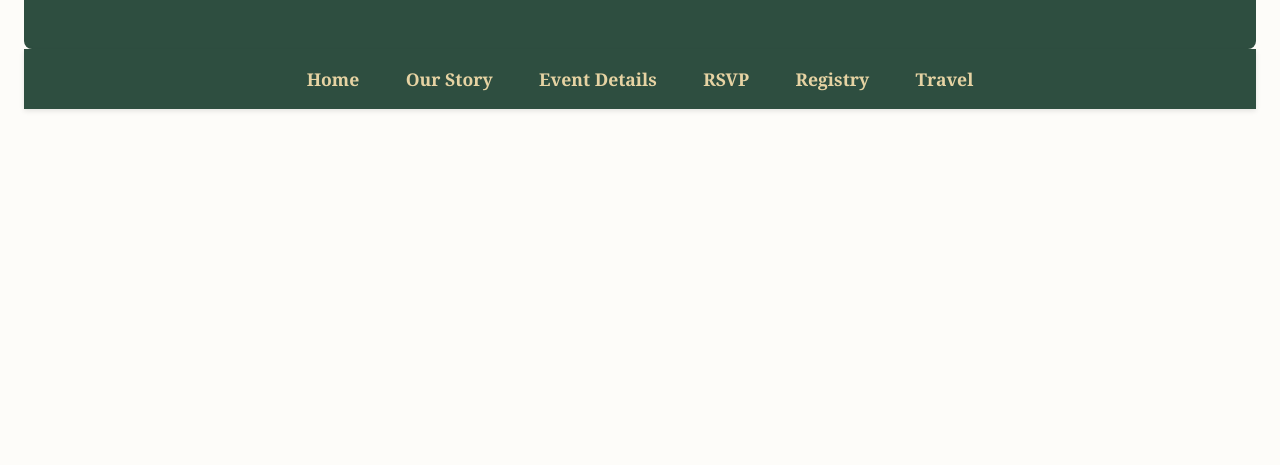
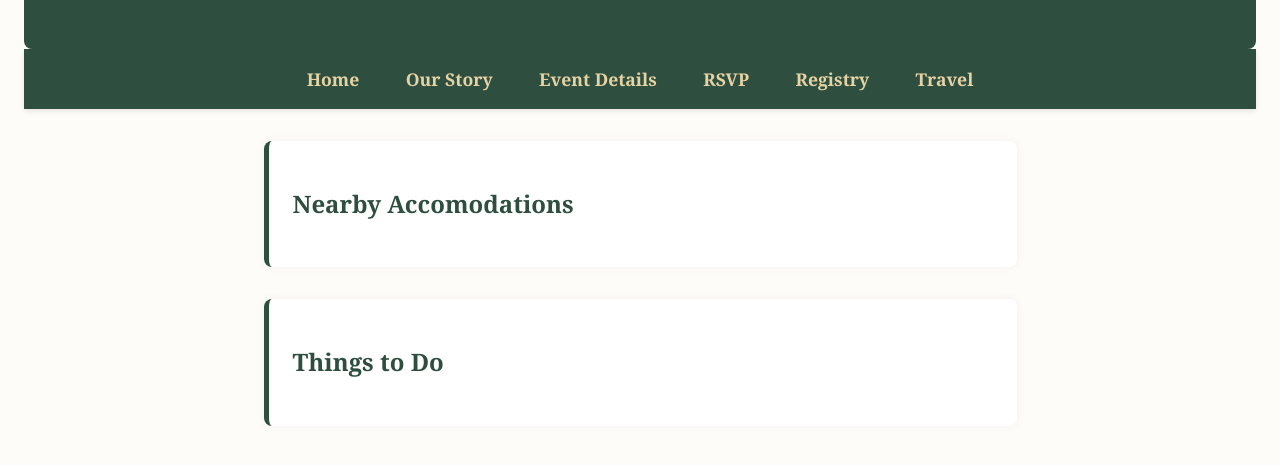
Before and after one commit to Rangely1/drees-roberts, a plain HTML site: page travel.html in a window 1280 px wide. Shown: the part 163-628 px from the top of the page. Drawn offline with Linux system fonts and the light colour scheme.

Commit message:
Updated travel page with section placeholders

```diff
--- a/travel.html
+++ b/travel.html
@@ -18,3 +18,11 @@
     <a href="registry.html">Registry</a>
     <a href="travel.html">Travel</a>
 </nav>
+
+<section>
+    <h2>Nearby Accomodations</h2>
+</section>
+
+<section>
+    <h2>Things to Do</h2>
+</section>
```
